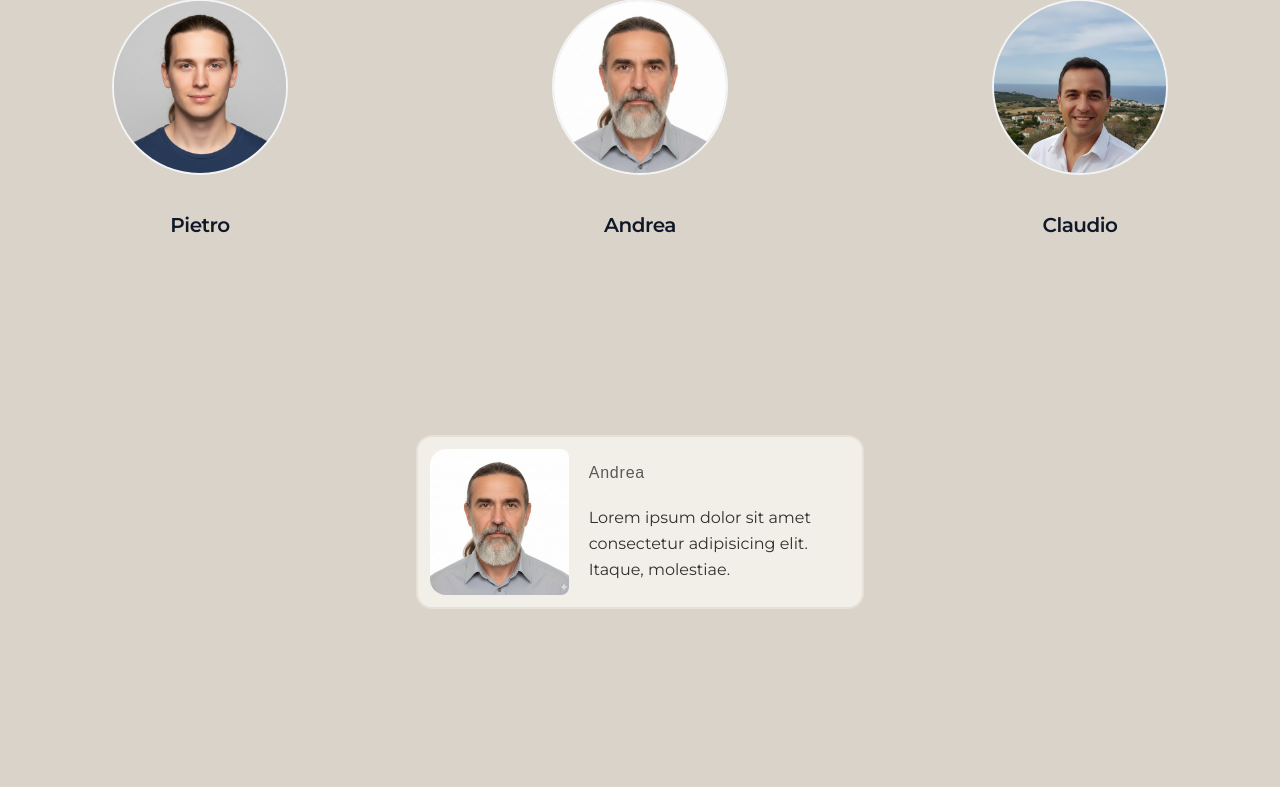
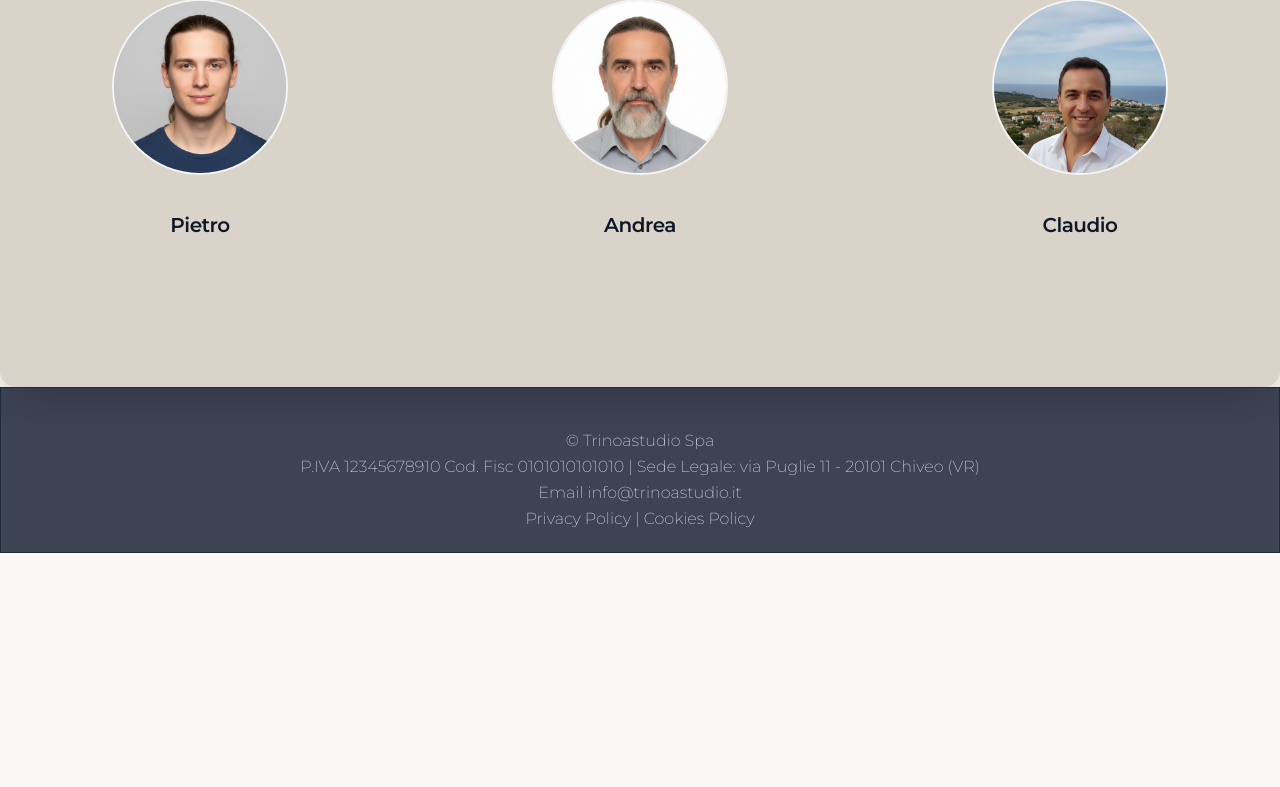
Before and after one commit to cesarecristanelli-code/binoastudio, a Next.js app: page / in a window 1280 px wide. Shown: the part 1673-2460 px from the top of the page. After the commit the page ends 2226 px from the top, so only its background shows below. Built offline with nearby package versions, Linux system fonts and the light colour scheme.

Commit message:
Aggiunta di Card2.tsx

```diff
--- /dev/null
+++ b/src/components/Card2.tsx
@@ -0,0 +1,56 @@
+import Image from "next/image";
+import { ReactNode } from "react";
+
+interface CardStyle {
+  cardBackground?: string;
+  titleClasses?: string;
+  childrenClasses?: string;
+  footerClasses?: string;
+}
+
+interface CardProps {
+  title: string;
+  imageURL: string;
+  children: string | ReactNode;
+  footer?: string | ReactNode;
+  style?: CardStyle;
+}
+
+export default function Card({
+  title,
+  imageURL,
+  children,
+  footer,
+  style = {},
+}: CardProps) {
+  const {
+    titleClasses = "text-[#5C5854]",
+    childrenClasses = "text-[#332F2C]",
+    footerClasses = "text-gray-500",
+    cardBackground = "rgb(242, 238, 232)",
+  } = style;
+
+  <div
+    className={`mx-auto my-20 felx flex-col md:flex-row gap-2 rounded-2xl max-w-md border-2 p-3 overflow-hidden ${cardBackground}`}
+  >
+    <div className="relative w-full md:w-1/3 min-h-50">
+      <Image
+        src={imageURL}
+        alt={title}
+        fill
+        className="object-cover rounded-xl"
+      />
+    </div>
+    <div className="flex felx-col p-3 md:w-2/3">
+      <h3 className={`font-arvo p-3 tracking-wider ${titleClasses}`}>
+        {title}
+      </h3>
+      <p className={`mb-4 leading-relaxed ${childrenClasses}`}>{children}</p>
+      {footer && (
+        <div className={`mt-auto border-t pt-2 text-sm ${footerClasses}`}>
+          {footer}
+        </div>
+      )}
+    </div>
+  </div>;
+}
--- a/src/components/company-section/BodySection.tsx
+++ b/src/components/company-section/BodySection.tsx
@@ -21,7 +21,7 @@ export default function Section({
       className={`flex flex-col ${reverse ? "md:flex-row-reverse xl:-me-17" : "md:flex-row xl:-ms-17"} items-center py-8 md:py-12 gap-0 md:gap-8 min-h-[60vh]`}
     >
       {/* Immagine */}
-      <div className="w-full md:w-1/2 aspect-4/3 md:h-100 relative overflow-hidden rounded-[36px]">
+      <div className="w-full md:w-1/2 aspect-4/3 md:h-100 relative overflow-hidden md:rounded-[36px]">
         <Image
           src={imageURL}
           alt={title}
--- a/src/components/company-section/BodyTitle.tsx
+++ b/src/components/company-section/BodyTitle.tsx
@@ -1,7 +1,14 @@
 "use client";
 import { motion } from "framer-motion";
 
-export default function Title() {
+
+interface TitleProps {
+  number: string,
+  title: string,
+  titleColor?: string,
+}
+
+export default function Title({number, title, titleColor}: TitleProps) {
   return (
     <motion.div
       initial={{ x: -100, opacity: 0 }}
@@ -10,11 +17,11 @@ export default function Title() {
       transition={{ duration: 0.8, ease: [0.21, 0.47, 0.32, 0.98] }}
       className="relative mb-32 ps-10 lg:ps-64"
     >
-      <span className="absolute -top-10 left-10 lg:left-64 text-7xl md:text-9xl font-bold text-[#2D2926]/20 select-none">
-        01
+      <span className={`absolute -top-10 left-10 lg:left-64 text-7xl md:text-9xl font-bold ${titleColor ? `text-[${titleColor}]/20` : "opacity-20"} select-none`}>
+        {number}
       </span>
-      <h2 className="relative text-4xl md:text-6xl font-arvo font-normal text-[#2D2926] tracking-[0.2em] uppercase">
-        Chi siamo
+      <h2 className={`relative text-4xl md:text-6xl font-arvo font-normal ${titleColor && `text-[${titleColor}]`} tracking-[0.2em] uppercase`}>
+        {title}
       </h2>
     </motion.div>
   );
--- a/src/components/company-section/HomeBody.tsx
+++ b/src/components/company-section/HomeBody.tsx
@@ -2,6 +2,7 @@ import Section from "./BodySection";
 import Title from "./BodyTitle";
 import FoundersGrid from "./FoundersGrid";
 import Image from "next/image";
+import Card from "../Card2";
 
 export default function HomeBody() {
   return (
@@ -9,7 +10,7 @@ export default function HomeBody() {
       className="max-w-7xl mx-auto space-y-40 py-28 mt-20 rounded-2xl shadow-2xl"
       style={{ backgroundColor: "rgb(218, 211, 201)" }}
     >
-      <Title />
+      <Title number="01" title="Chi siamo" />
       <div className="my-24">
         <Section title="Trinòa" imageURL="/Tre-architetti.png" reverse={false}>
           Lorem ipsum, dolor sit amet consectetur adipisicing elit. Facilis
@@ -21,30 +22,12 @@ export default function HomeBody() {
       </div>
       <FoundersGrid />
 
-
-      {/* Idea per la nuova Card */}
-      <div
-        className="mx-auto my-20 grid grid-cols-3 gap-2 rounded-2xl max-h-60 max-w-md border-2 p-3 pe-0"
-        style={{ backgroundColor: "rgb(242, 238, 232)", borderColor: "rgb(230, 224, 215)" }}
-      >
-        <div className=" overflow-hidden relative rounded-s-2xl rounded-e-lg">
-          <Image
-            src="/simil-andrea.png"
-            alt="ciao"
-            fill
-            className="object-cover"
-          />
-        </div>
-        <div className="p-3 col-span-2">
-          <h3 className="font-arvo text-[#5C5854] tracking-wider pb-5">
-            Andrea
-          </h3>
-          <p className="leading-relaxed text-[#332F2C]">
-            Lorem ipsum dolor sit amet consectetur adipisicing elit. Itaque,
-            molestiae.
-          </p>
-        </div>
-      </div>
+      {/* Corregi la questione del footer */}
+      {/* <Card title="Andrea" imageURL="/simil-andrea.tsx">
+        Lorem, ipsum dolor sit amet consectetur adipisicing elit. Iste nulla
+        reprehenderit voluptas! Accusantium pariatur perspiciatis officiis a
+        ratione omnis laudantium.
+      </Card> */}
     </div>
   );
 }
```
Also changed, not shown: src/app/globals.css (line endings or trailing spaces).
